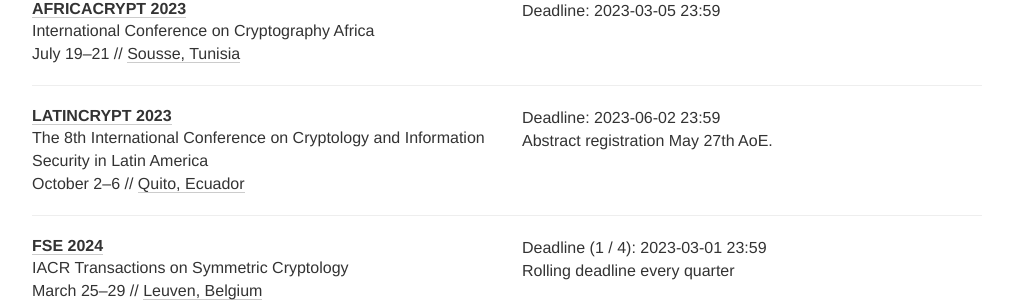
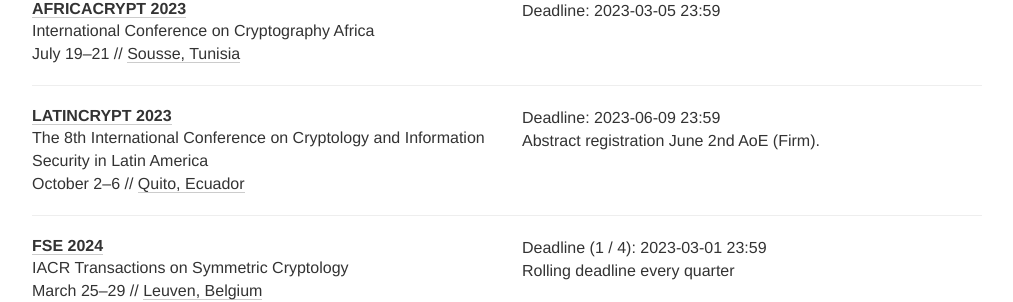
Before and after one commit to sec-deadlines/sec-deadlines.github.io, a Jekyll site: the page built from index.html, in a window 1280 px wide and 900 px high, scrolled down 5406 px. Shown: the part 151-453 px from the top of the window, without its empty margins (133-1146 px from the left). Built offline with Jekyll 4.4.1, drawn with Linux system fonts in a browser that asks for light colours; nearby versions of some CDN libraries; comment, search, counter and statistics services are not loaded.

Commit message:
LATINCRYPT UPDATED DEADLINES conferences.yml
PC decided to extend deadlines for latincrypt.

```diff
--- a/_data/conferences.yml
+++ b/_data/conferences.yml
@@ -339,8 +339,8 @@
   year: 2023
   description: The 8th International Conference on Cryptology and Information Security in Latin America
   link: https://www.espe.edu.ec/latincrypt/
-  deadline: ["2023-06-02 23:59"]
-  comment: Abstract registration May 27th AoE.
+  deadline: ["2023-06-09 23:59"]
+  comment: Abstract registration June 2nd AoE (Firm).
   date:  October 2-6
   place: Quito, Ecuador
   tags: [CRYPTO, PRIV, CONF]
```
